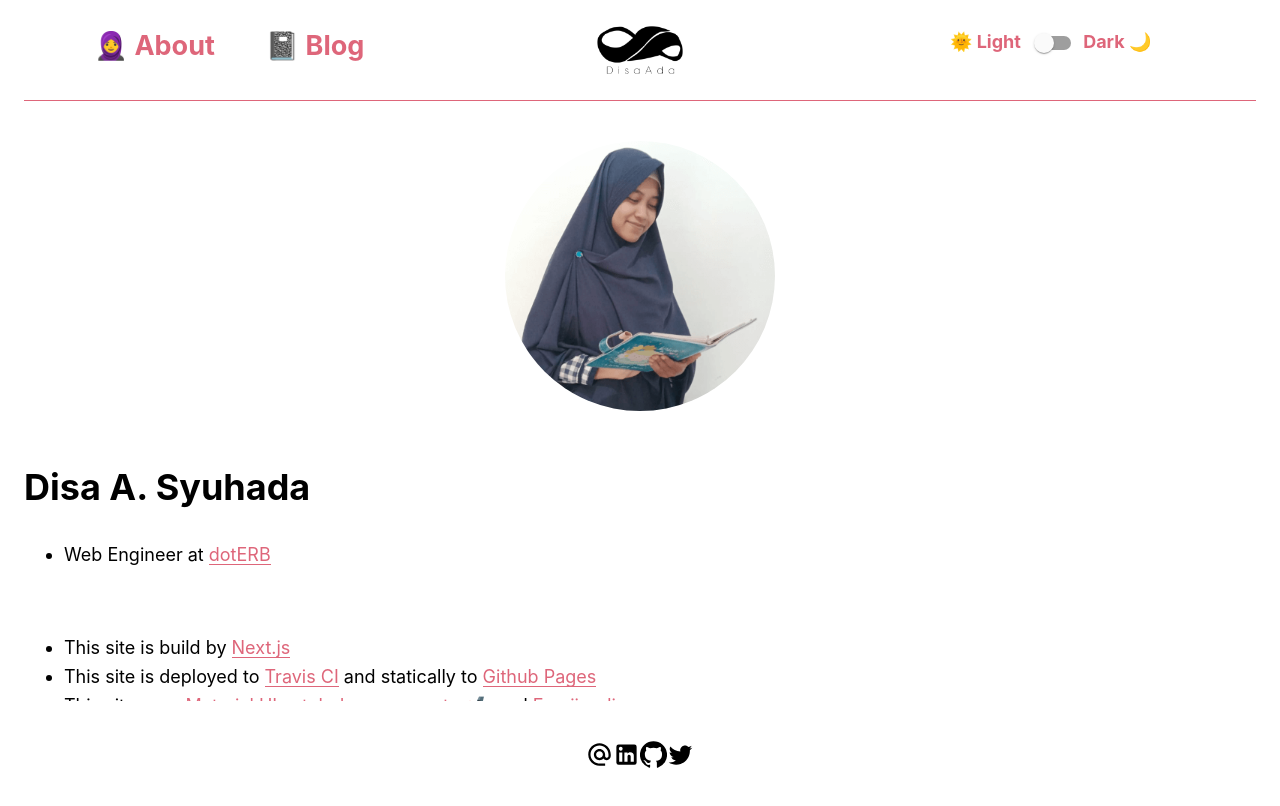
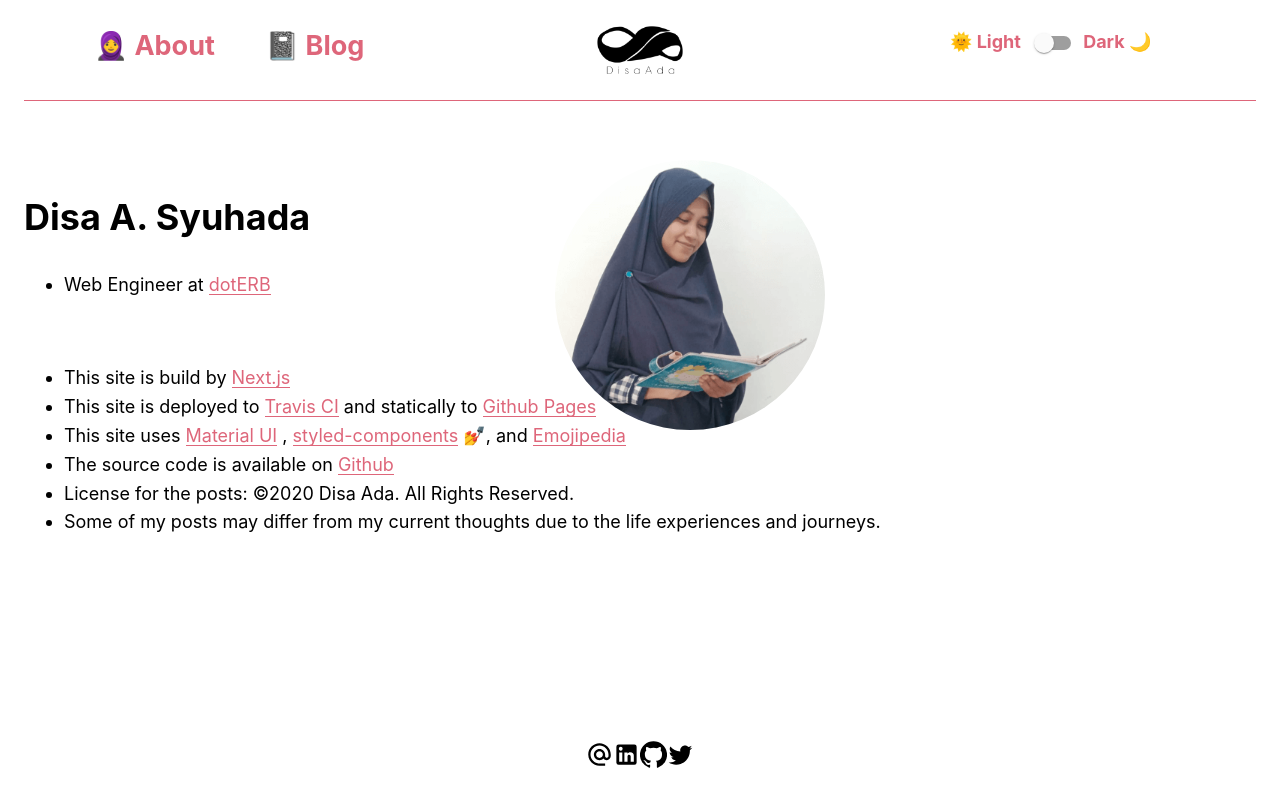
Before and after one commit to disaada/disaada.github.io, a Next.js app: page /about in a window 1280 px wide. Shown: the top 806 px of the page. Built offline with nearby package versions, Linux system fonts and the light colour scheme.

Commit message:
- Fix bug at about page

```diff
--- a/pages/about.js
+++ b/pages/about.js
@@ -1,15 +1,27 @@
+import { useState, useEffect } from "react";
 import { Avatar, Grid } from "@material-ui/core";
 import styles from "../styles/about.module.css";
 
 export default function About() {
+  const [photoStyle, setPhotoStyle] = useState({});
+
+  useEffect(() => {
     const screenWidth = window.innerWidth;
-  const photoStyle = (screenWidth > 960) ? {
+    (screenWidth > 960)
+    ? setPhotoStyle({
+      width: "15rem",
+      height: "15rem",
       display: "flex",
       position: "fixed",
       top: "20vh",
       left: 100,
       right: 0,
-  } : {};
+    })
+    : setPhotoStyle({
+      width: "15rem",
+      height: "15rem",
+    });
+  }, [])
 
   return (
     <div className={styles.content}>
@@ -30,10 +42,7 @@ export default function About() {
             alt="about-me"
             src="/images/about.png"
             className={styles.profileImage}
-            style={{
-              width: "15rem",
-              height: "15rem",
-            }}
+            style={photoStyle}
           />
         </Grid>
         <Grid item xs={7} sm={12} md={12}>
```
Lines whose indentation alone changed are shown as unchanged.
